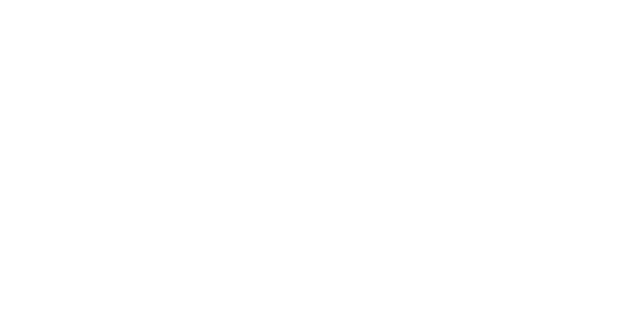
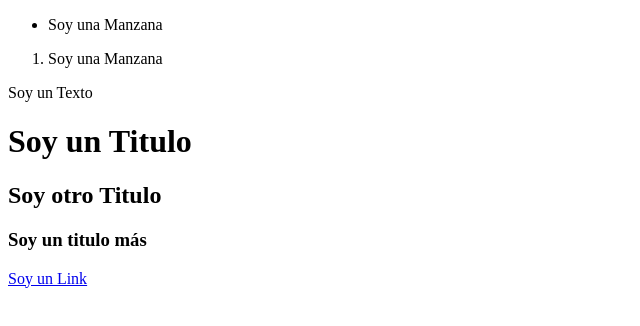
Before and after one commit to CrowSystems/DEV-CIJM, a plain HTML site: page CURSOS/BASIC_HTML_CSS/index.html in a window 1280 px wide. Shown: the whole page, without its empty margins (0-640 px from the left). Drawn offline with Linux system fonts and the light colour scheme.

Commit message:
Inicio de codigo con HTML

```diff
--- a/CURSOS/BASIC_HTML_CSS/index.html
+++ b/CURSOS/BASIC_HTML_CSS/index.html
@@ -9,6 +9,28 @@
         <link rel="stylesheet" href="./CSS/style.css" />
     </head>
     <body>
-        <header></header>
+        <header>
+            <nav></nav>
+        </header>
+        <main>
+            <section>
+                <article>
+
+                </article>
+            </section>
+            <ul>
+                <li> Soy una Manzana </li>
+            </ul>
+            <ol>
+                <li> Soy una Manzana </li>
+            </ol>
+        </main>
+        <footer>
+            <p>Soy un Texto</p>
+            <h1>Soy un Titulo</h1>
+            <h2>Soy otro Titulo</h2>
+            <h3>Soy un titulo más</h3>
+            <a href="#">Soy un Link</a>
+        </footer>
     </body>
 </html>
```
